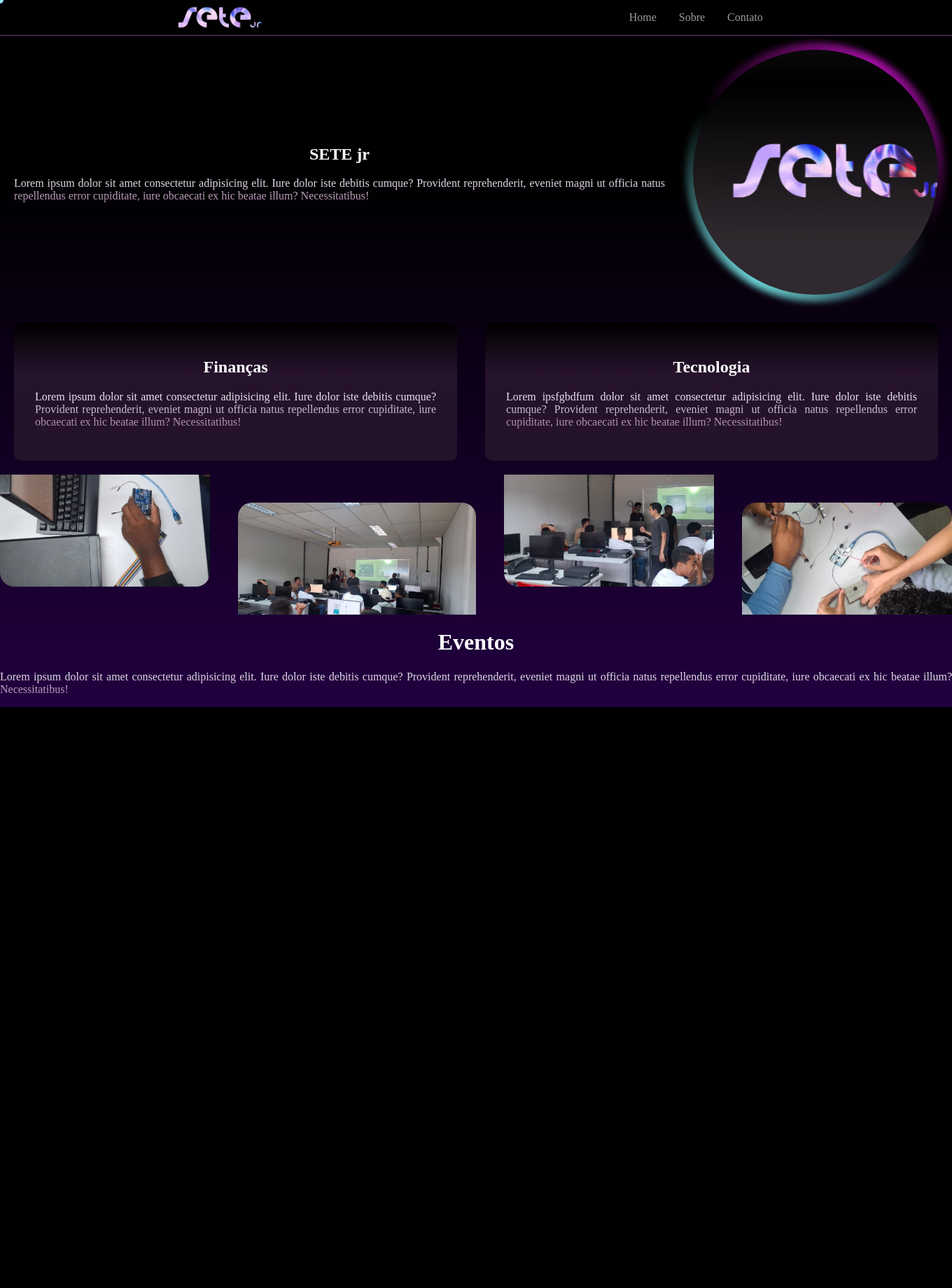
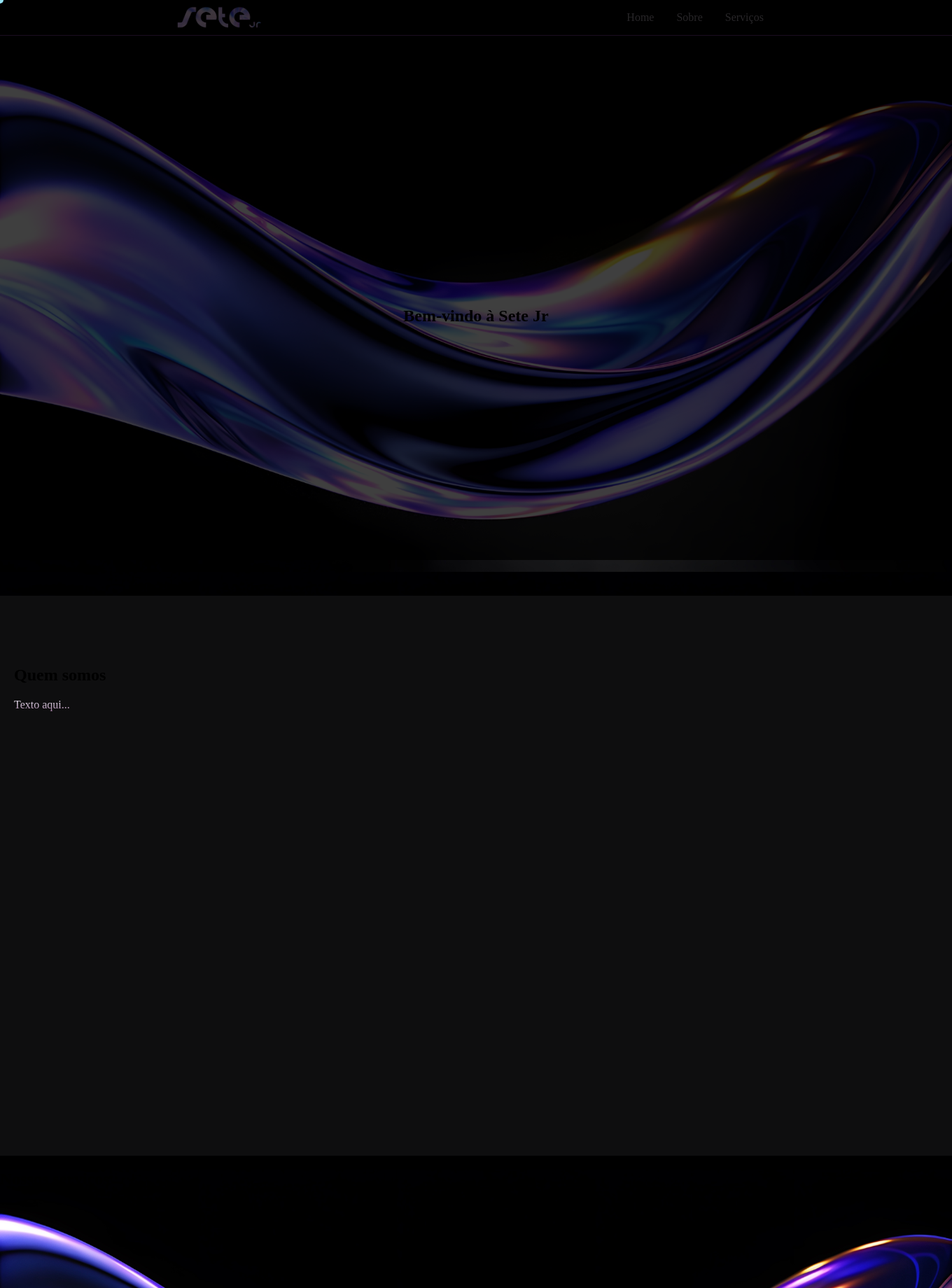
Before and after one commit to empresasetejr/SETE-jr, a PHP site: page / in a window 1360 px wide; the page is wider, and only the part inside the window is pictured. Shown: the top 1840 px of that part at 70% size. Before the commit the page ends 1010 px from the top of that part, so only its background shows below. Run offline with PHP 8.4, Linux system fonts and the light colour scheme.

Commit message:
novo corpo ainda bugado

```diff
--- a/index.html
+++ b/index.html
@@ -21,11 +21,29 @@
         <div class="navbar-links">
             <ul>
                 <li><a href="#">Home</a></li>
-                <li><a href="#">Sobre</a></li>
-                <li><a href="#">Contato</a></li>
+                <li><a href="sobre.html">Sobre</a></li>
+                <li><a href="service.html">Serviços</a></li>
             </ul>
         </div>
     </nav>
+
+    <section class="hero">
+        <h1>Bem-vindo à Sete Jr</h1>
+    </section>
+
+    <section class="content">
+  <h2>Quem somos</h2>
+  <p>Texto aqui...</p>
+</section>
+
+<section class="parallax">
+  <h2>Nossos serviços</h2>
+</section>
+
+<section class="content">
+  <h2>Contato</h2>
+</section>
+
     <section class="card">
         <div class="text">
             <h1>SETE jr</h1>
@@ -83,9 +101,10 @@
     <div class="text">
         <h1>Eventos</h1>
         <p>Lorem ipsum dolor sit amet consectetur adipisicing elit.
-                Iure dolor iste debitis cumque? Provident reprehenderit, eveniet
-                magni ut officia natus repellendus error cupiditate, iure obcaecati
-                ex hic beatae illum? Necessitatibus!<p>
+            Iure dolor iste debitis cumque? Provident reprehenderit, eveniet
+            magni ut officia natus repellendus error cupiditate, iure obcaecati
+            ex hic beatae illum? Necessitatibus!
+        <p>
     </div>
 
     <script src="script.js"></script>
--- a/style.css
+++ b/style.css
@@ -3,8 +3,46 @@
 }
 
 body {
-    background: linear-gradient(180deg, rgb(0, 0, 0) 25%, rgb(34, 0, 64) 100%);
+    background-color: black;
+    /*background-size: cover;*/
+    /*background: linear-gradient(180deg, rgb(0, 0, 0) 25%, rgb(34, 0, 64) 100%);*/
     margin: 0
+}
+
+/* Seções normais (ficam por cima) */
+.content {
+  background: rgb(14, 14, 15);
+  padding: 80px 20px;
+  min-height: 100vh;
+}
+
+/* Seção com imagem de fundo */
+.hero,
+.parallax {
+  height: 100vh;
+
+  background-image: url(images/AdobeStock_1008056342.jpeg);
+
+  background-size: 100% auto;        /* mantém tamanho original */
+  background-repeat: repeat-y;    /* repete a imagem */
+  background-position: top left;
+
+  background-attachment: fixed; /* efeito de profundidade */
+}
+
+/* opcional: overlay */
+.hero::before,
+.parallax::before {
+  content: "";
+  position: absolute;
+  inset: 0;
+  background: rgba(0,0,0,0.5);
+}
+
+.hero h1,
+.parallax h2 {
+  position: relative;
+  z-index: 1;
 }
 
 .navbar {
@@ -15,6 +53,7 @@ body {
     border-bottom-color: rgba(178, 85, 215, 0.613);
     border-bottom-style: solid;
     border-bottom-width: 1px;
+    background-color: black;
 }
 
 .navbar img {
@@ -172,14 +211,6 @@ p {
   margin: 0;
 }*/
 
-
-
-
-
-
-
-
-
 /* Container central */
 .hero {
     height: 100vh;
```
Also changed, not shown: service.html (added, +32 -0 lines), sobre.html (added, +33 -0 lines), images/AdobeStock_1008056342.jpeg (added), images/bgop1.jpeg (added), images/bgop2.jpeg (added), images/bgop3.jpeg (added), images/bgop4.jpeg (added), images/bgop5.jpeg (added), images/bgop6.jpeg (added), images/bgop7.jpeg (added), 3 other files.
